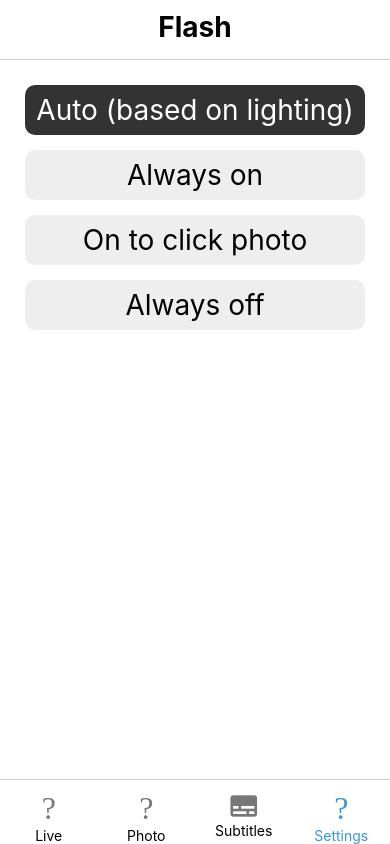
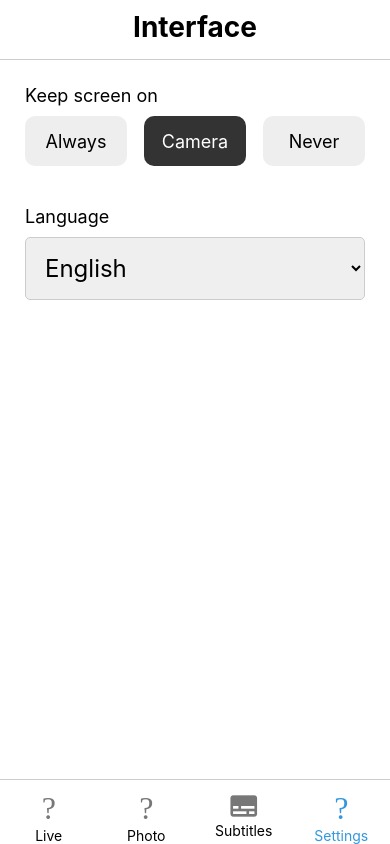
Before and after one commit to AnandChowdhary/mockingbird, a React Native app: screen / in a window 390 px wide. Built offline with nearby package versions, Linux system fonts and the light colour scheme.

Commit message:
:sparkles: Add screen on setting

```diff
--- a/App.tsx
+++ b/App.tsx
@@ -14,6 +14,7 @@ import {
 import { Ionicons, MaterialIcons, Feather, Entypo } from "@expo/vector-icons";
 import { Camera } from "expo-camera";
 import * as WebBrowser from "expo-web-browser";
+import { activateKeepAwake, deactivateKeepAwake } from "expo-keep-awake";
 
 import * as firebase from "firebase/app";
 import "firebase/database";
@@ -36,6 +37,8 @@ interface CameraParams {
   setLocale: React.Dispatch<string>;
   quality: number;
   setQuality: React.Dispatch<number>;
+  screenOn: string;
+  setScreenOn: React.Dispatch<string>;
 }
 
 /**
@@ -59,17 +62,18 @@ const storage = firebase.storage();
 const database = firebase.database();
 
 export default function App() {
-  const [active, setActive] = useState("settings-flash");
+  const [active, setActive] = useState("settings-language");
 
   /**
    * Global app settings
    */
-  const [flashMode, setFlashMode] = useState("auto"); // auto, on, off, torch
-  const [autofocus, setAutofocus] = useState("on"); // on, off
-  const [zoom, setZoom] = useState(0); // 0 to 1
-  const [focusDepth, setFocusDepth] = useState(0); // 0 (farthest) to 1 (closest)
+  const [flashMode, setFlashMode] = useState("auto");
+  const [autofocus, setAutofocus] = useState("on");
+  const [zoom, setZoom] = useState(0);
+  const [focusDepth, setFocusDepth] = useState(0);
   const [endpoint, setEndpoint] = useState("default");
   const [locale, setLocale] = useState("en");
+  const [screenOn, setScreenOn] = useState("camera");
   const [quality, setQuality] = useState(0.5);
   const cameraParams = {
     active,
@@ -87,8 +91,20 @@ export default function App() {
     locale,
     setLocale,
     quality,
-    setQuality
+    setQuality,
+    screenOn,
+    setScreenOn
   };
+
+  useEffect(() => {
+    deactivateKeepAwake();
+    if (screenOn === "always") return activateKeepAwake();
+    if (
+      screenOn === "camera" &&
+      ["live", "photo", "subtitles"].includes("active")
+    )
+      return activateKeepAwake();
+  }, [screenOn, active]);
 
   return (
     <SafeAreaView style={styles.parent}>
@@ -709,6 +725,38 @@ const SettingsPageLanguage = ({
       </View>
       <ScrollView style={styles.pagePadded}>
         <View style={styles.inputGroup}>
+          <Text style={styles.label}>Keep screen on</Text>
+          <View style={{ ...styles.buttons, marginTop: 0 }}>
+            {["always", "camera", "never"].map(item => {
+              return (
+                <TouchableOpacity
+                  key={`zoom_${item}`}
+                  style={{
+                    ...styles.button,
+                    ...(cameraParams.screenOn === item
+                      ? styles.buttonSelected
+                      : {})
+                  }}
+                  onPress={() => cameraParams.setScreenOn(item)}
+                >
+                  <Text
+                    style={{
+                      ...styles.buttonText,
+                      fontSize: 18,
+                      textTransform: "capitalize",
+                      ...(cameraParams.screenOn === item
+                        ? styles.buttonTextSelected
+                        : {})
+                    }}
+                  >
+                    {item}
+                  </Text>
+                </TouchableOpacity>
+              );
+            })}
+          </View>
+        </View>
+        <View style={{ ...styles.inputGroup, marginTop: 25 }}>
           <Text style={styles.label}>Language</Text>
           <Picker
             style={styles.input}
```
